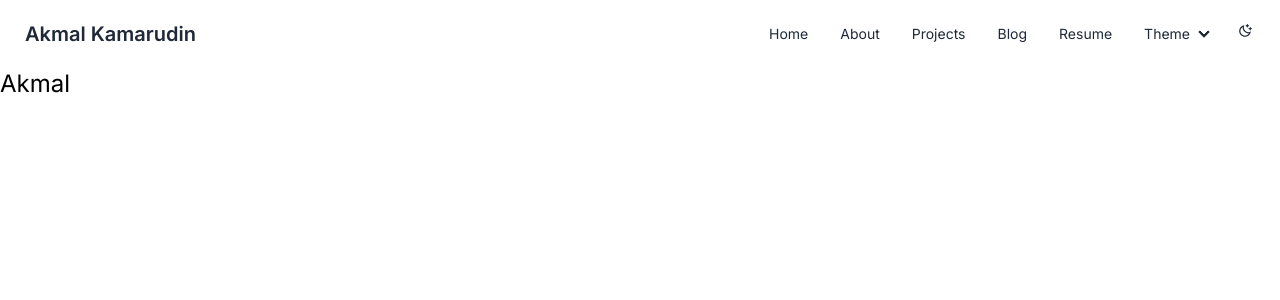
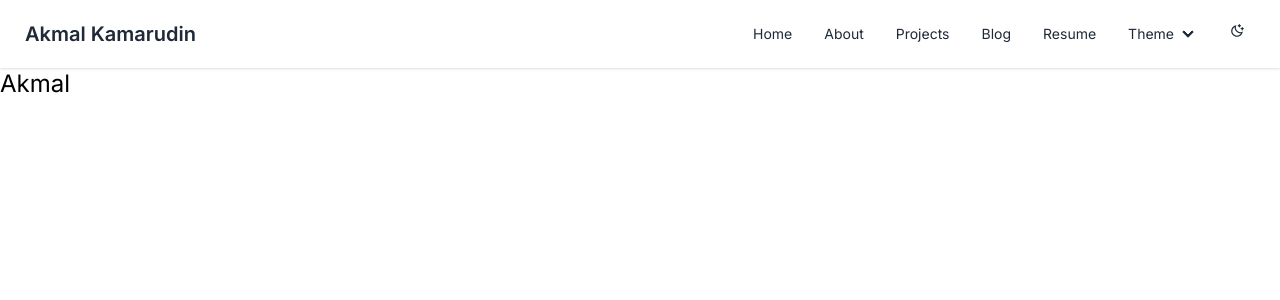
Before and after one commit to akmal-kamarudin/akmalkdin-v1, a Next.js app: page / in a window 1280 px wide. Shown: the top 300 px of the page. Built offline with nearby package versions, Linux system fonts and the light colour scheme.

Commit message:
style: designed navbar and theme

```diff
--- a/components/Navbar.tsx
+++ b/components/Navbar.tsx
@@ -38,7 +38,7 @@ const Navbar = () => {
   const [navbar, setNavbar] = useState(false);
 
   return (
-    <header data-theme="light">
+    <header data-theme="light" className="w-full mx-auto shadow">
       <div className="navbar bg-base-100">
         <div className="flex-1">
           <a className="btn btn-ghost normal-case text-xl">Akmal Kamarudin</a>
@@ -67,15 +67,15 @@ const Navbar = () => {
               </details>
             </li>
 
-            <li>
+            <li className="mx-2">
               {currentTheme === "dark" ? (
-                <button>
+                <a>
                   <RiSunLine />
-                </button>
+                </a>
               ) : (
-                <button>
+                <a>
                   <RiMoonClearLine />
-                </button>
+                </a>
               )}
             </li>
           </ul>
```
